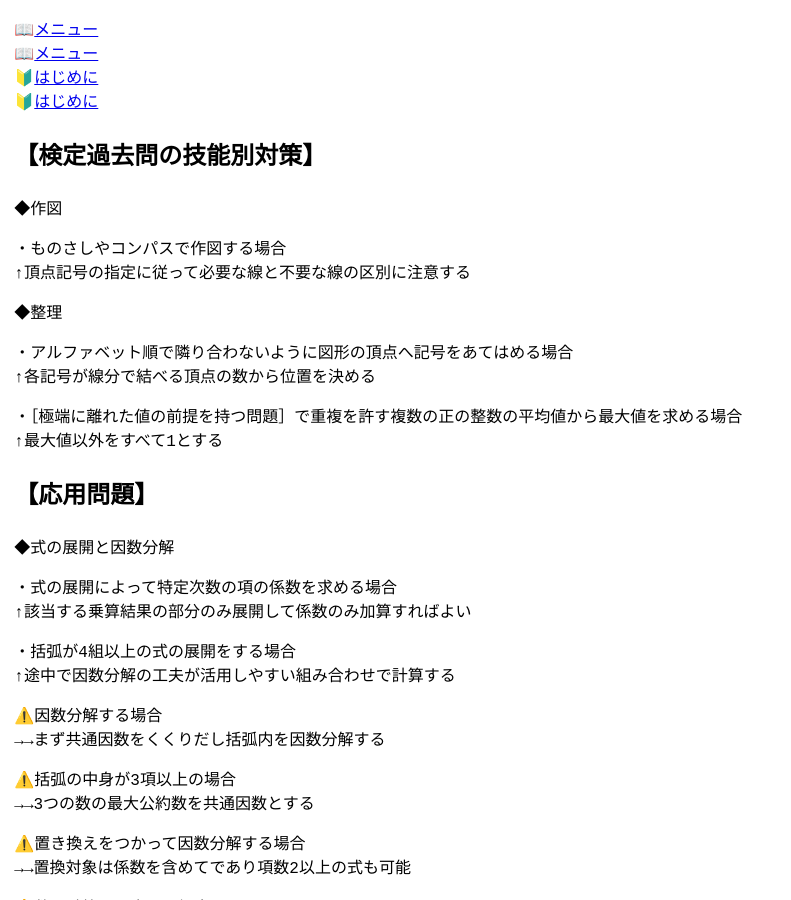
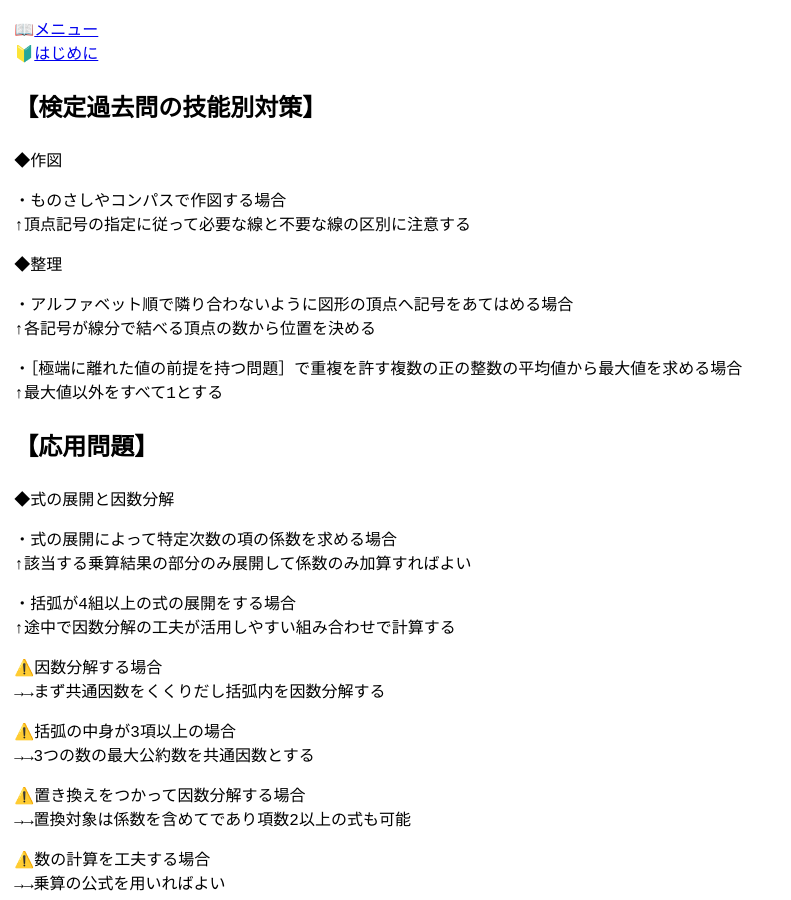
Before and after one commit to zoldof/algo-notes-ci, a Jekyll site: the page built from docs/dist/chu3-2/index.md, in a window 1280 px wide and 900 px high. Shown: the whole window, without its empty margins (0-791 px from the left). Built offline with Jekyll 4.4.1, drawn with Linux system fonts in a browser that asks for light colours.

Commit message:
Update intro.md

```diff
--- a/docs/_includes/intro.md
+++ b/docs/_includes/intro.md
@@ -1,4 +1,2 @@
-📖<a href="https://zoldof.com/" target="_blank">メニュー</a>
 📖[メニュー](https://zoldof.com/)
-🔰<a href="https://zoldof.github.io/algo-notes-ci/?dname=hajime" target="_blank">はじめに</a>
 🔰[はじめに](https://zoldof.github.io/algo-notes-ci/?dname=hajime)
```
